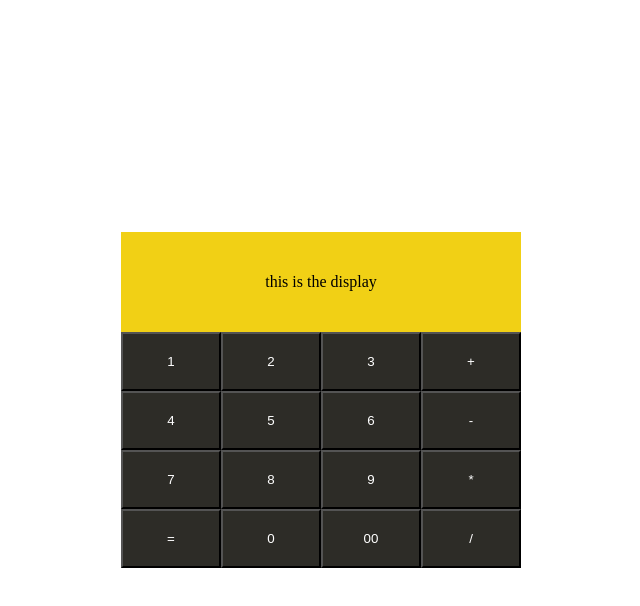
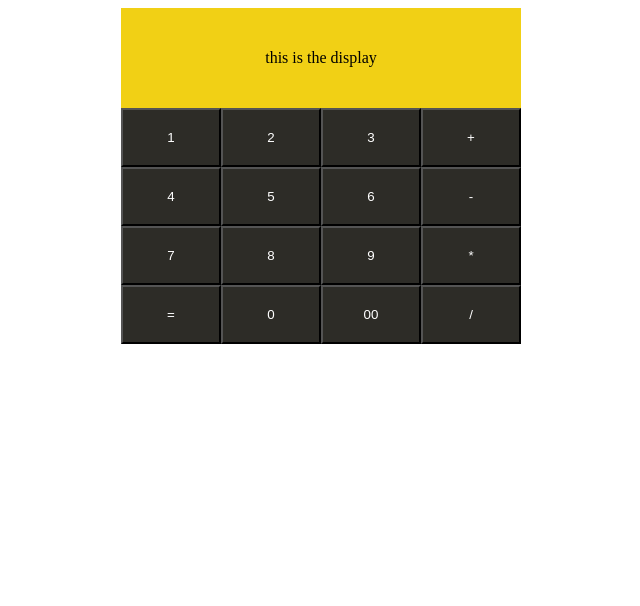
Before and after one commit to sanatan223/webCalculator, a plain HTML site: page index.html in a window 1280 px wide. Shown: the whole page, without its empty margins (319-959 px from the left). Drawn offline with Linux system fonts and the light colour scheme.

Commit message:
changed the calculator to stick to the top and removed some extra code

```diff
--- a/styles.css
+++ b/styles.css
@@ -1,11 +1,5 @@
 body{
     display: flex;
-    position: fixed;
-    flex-direction: column;
-    top: 0px;
-    bottom: 0px;
-    left: 0px;
-    right: 0px;
     justify-content: center;
     align-items: center;
 }
```
